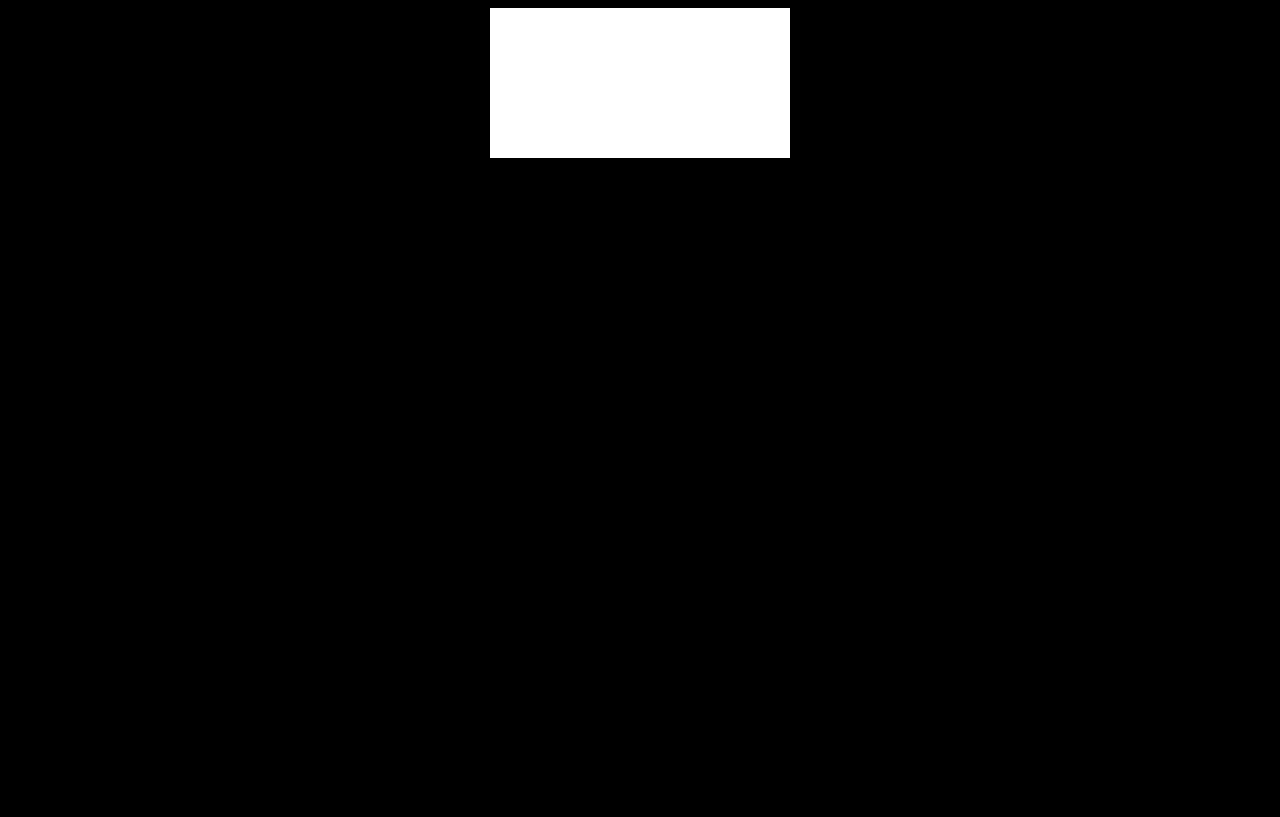
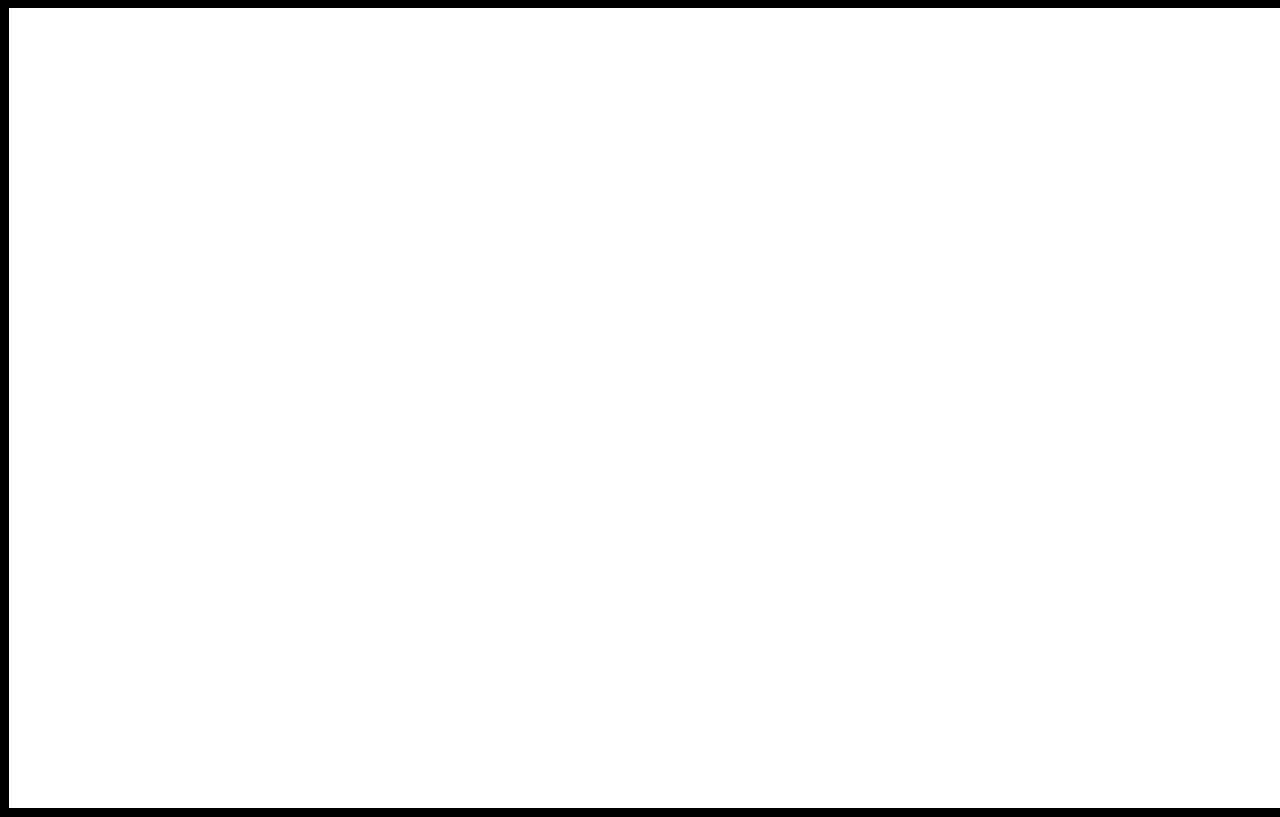
Before and after one commit to sammy866/Portfolio-task, a plain HTML site: page canvas.html in a window 1280 px wide. Shown: the part 72-889 px from the top of the page. Before the commit the page ends 800 px from the top, so only its background shows below. Drawn offline with Linux system fonts and the light colour scheme.

Commit message:
Add files via upload

```diff
--- a/canvas.html
+++ b/canvas.html
@@ -45,6 +45,6 @@
     <main>
       <canvas id="canvas"></canvas>
     </main>
-    <script src="../task-b/js/canvas.js"></script>
+    <script src="js/drawablecanvas.js"></script>
   </body>
 </html>
```
